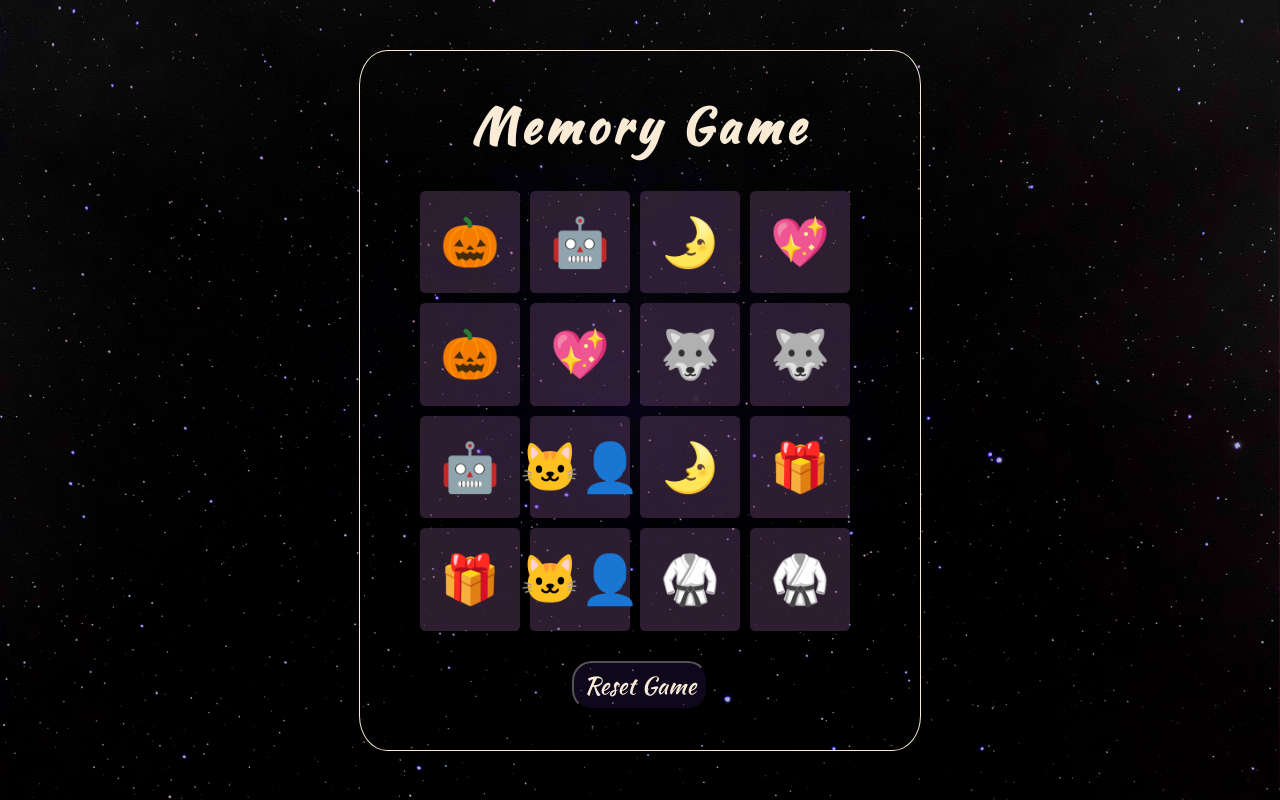
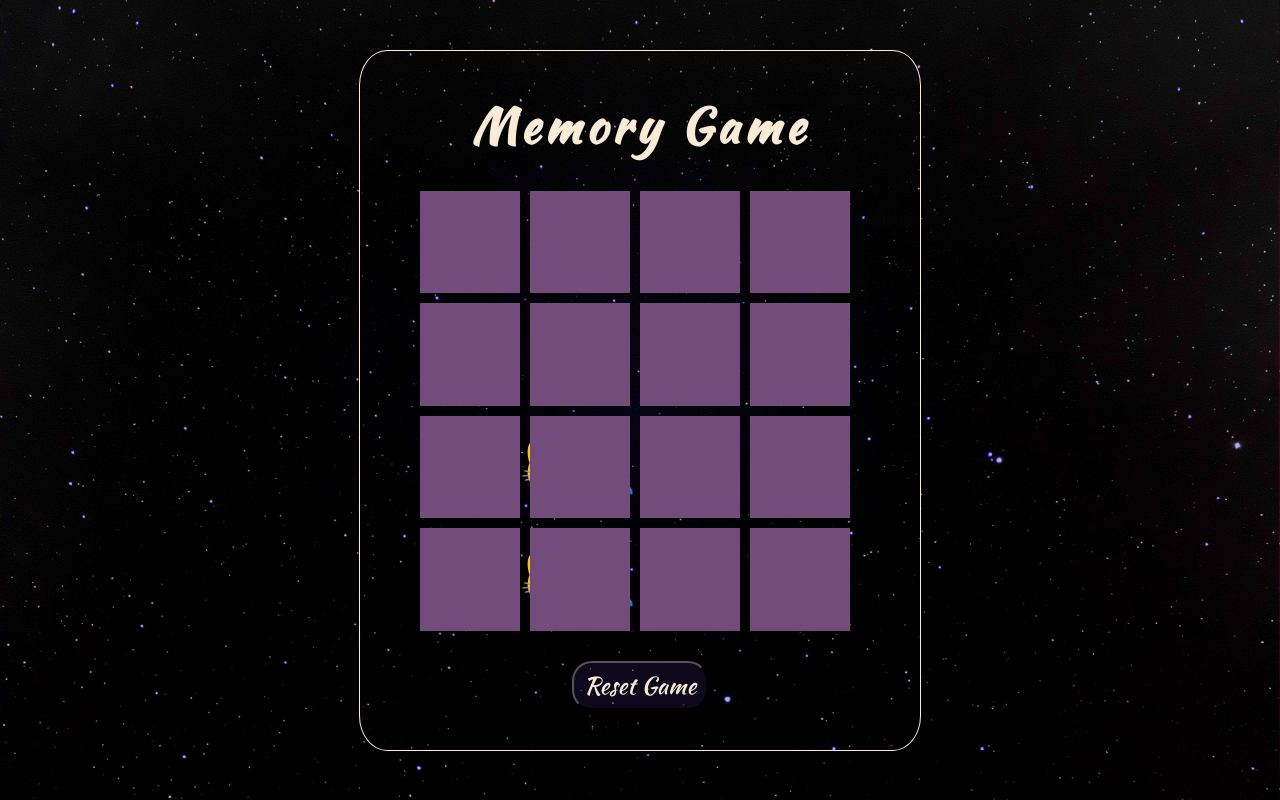
Before and after one commit to Anna-exe/practice2, a plain HTML site: page index.html in a window 1280 px wide. Drawn offline with Linux system fonts and the light colour scheme.

Commit message:
style: hide cards and add animation

```diff
--- a/assets/css/style.css
+++ b/assets/css/style.css
@@ -72,3 +72,12 @@ button:hover {
     border-radius: 5%;
     transition: 0.25s;
 }
+
+.item::after {
+    content: '';
+    position: absolute;
+    inset: 0;
+    background: rgb(115, 76, 124);
+    transition: 0.25s;
+    transform: rotateY(0deg);
+}
--- a/assets/script/script.js
+++ b/assets/script/script.js
@@ -7,5 +7,9 @@ for ( var i = 0; i < emojis.length; i++){
     let box = document.createElement('div')
     box.className = 'item';
     box.innerHTML = shuf_emojis[i]
+
+    box.onclick = function(){
+        this.classList.add('boxOpen')
+    }
     document.querySelector('.game').appendChild(box);
 }
```
